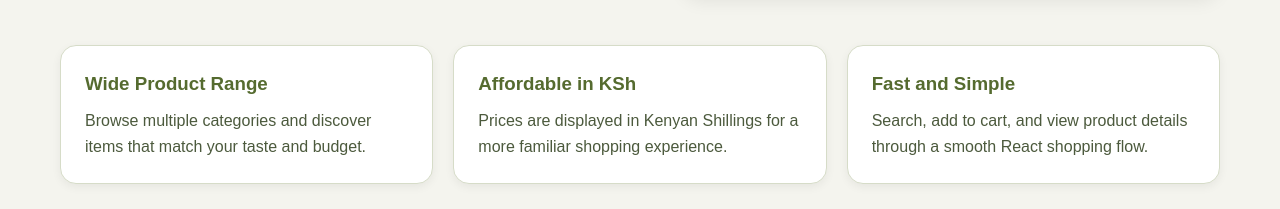
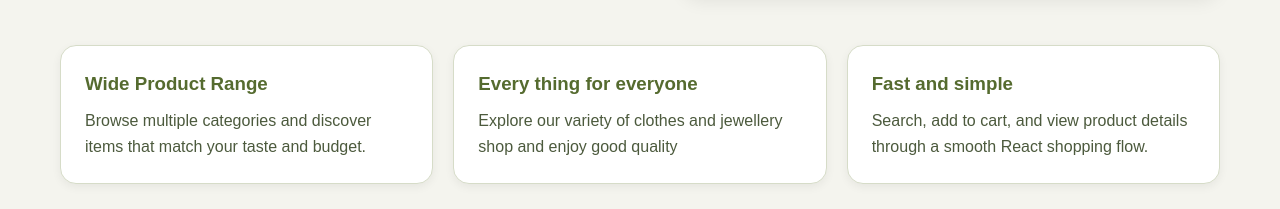
Before and after one commit to maryjane03droid/react-e-commerce-project, a React (Vite) app: page / in a window 1280 px wide. Shown: the part 564-773 px from the top of the page. Built offline with nearby package versions, Linux system fonts and the light colour scheme.

Commit message:
update readme

```diff
--- a/src/pages/Home.jsx
+++ b/src/pages/Home.jsx
@@ -40,15 +40,14 @@ export default function Home() {
         </div>
 
         <div className="feature-card">
-          <h3>Affordable in KSh</h3>
+          <h3>Every thing for everyone</h3>
           <p>
-            Prices are displayed in Kenyan Shillings for a more familiar
-            shopping experience.
+            Explore our variety of clothes and jewellery shop and enjoy good quality
           </p>
         </div>
 
         <div className="feature-card">
-          <h3>Fast and Simple</h3>
+          <h3>Fast and simple</h3>
           <p>
             Search, add to cart, and view product details through a smooth React
             shopping flow.
```
Also changed, not shown: src/components/Layout.jsx (+18 -0 lines), 1 other file (tests, documents, lock files or other folders).
